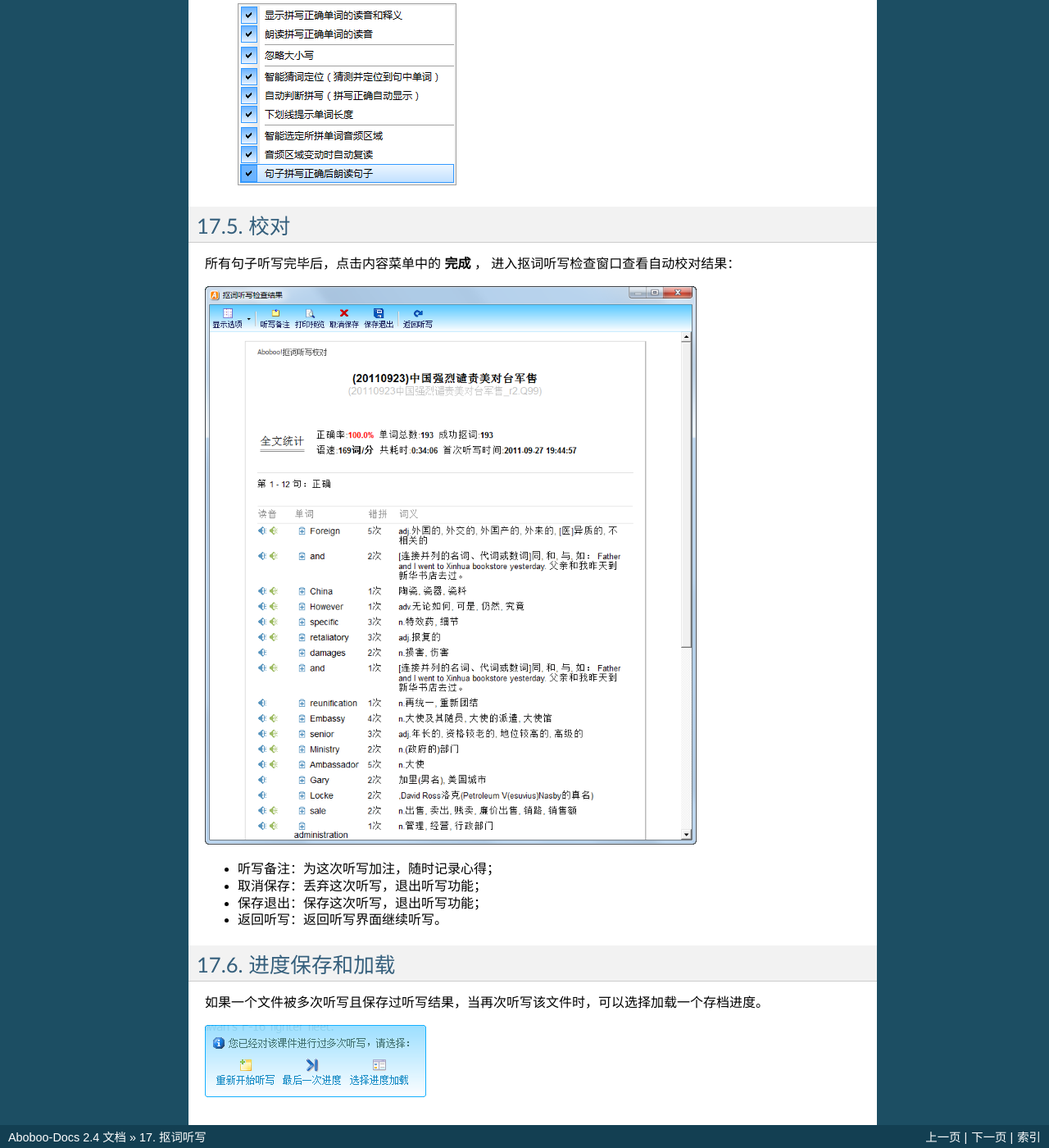
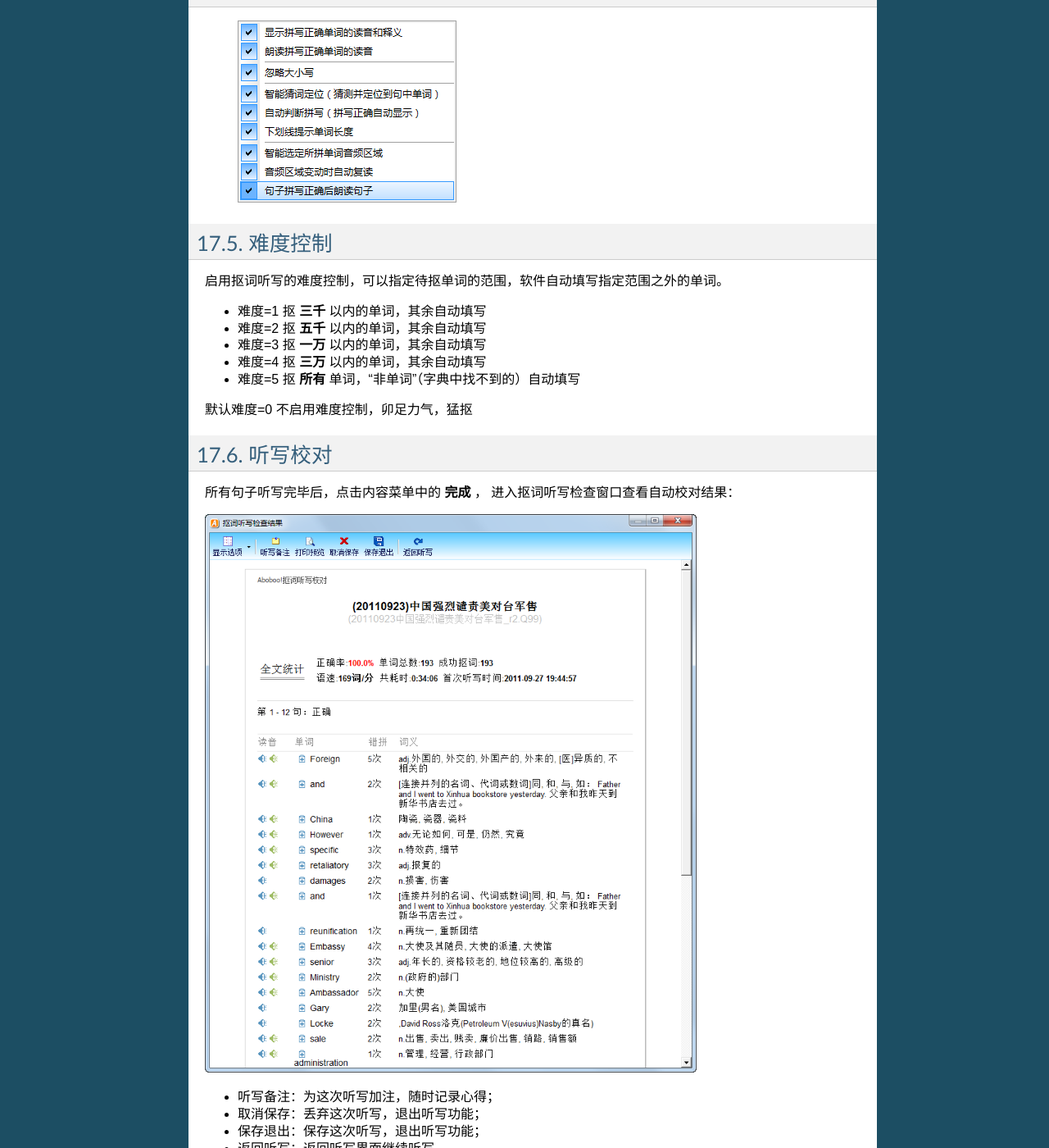
Before and after one commit to aboboo/Aboboo-Docs, a Sphinx documentation site: the page built from source/kou-ci-ting-xie.rst, in a window 1280 px wide and 1400 px high, scrolled down 2476 px. Shown: the whole window at 82% size. Built offline with Sphinx 7.4.7, drawn with Linux system fonts in a browser that asks for light colours; some of the changed text lies outside the part shown.

Commit message:
添加抠词难度控制

```diff
--- a/source/kou-ci-ting-xie.rst
+++ b/source/kou-ci-ting-xie.rst
@@ -15,7 +15,7 @@
     :width: 600px
 
 快捷操作
-==========
+========
 
   +----+------------------------+-------------------------------------------------------------------+
   | #  | 快捷键/操作方式        | 功能                                                              |
@@ -45,7 +45,7 @@
 
 
 神奇的Alt键
-===========
+==============
 确实拼不出某个单词，请Hold住Alt键，激活提示器：
 
 * 第一遍：提示单词在本句中的读音。
@@ -77,7 +77,21 @@
   .. image:: /images/P1053.PNG
 
 
-校对
+难度控制
+========
+
+启用抠词听写的难度控制，可以指定待抠单词的范围，软件自动填写指定范围之外的单词。
+
+* 难度=1 抠 **三千** 以内的单词，其余自动填写
+* 难度=2 抠 **五千** 以内的单词，其余自动填写
+* 难度=3 抠 **一万** 以内的单词，其余自动填写
+* 难度=4 抠 **三万** 以内的单词，其余自动填写
+* 难度=5 抠 **所有** 单词，“非单词”（字典中找不到的）自动填写
+
+默认难度=0 不启用难度控制，卯足力气，猛抠
+
+
+听写校对
 ========
 所有句子听写完毕后，点击内容菜单中的 **完成** ， 进入抠词听写检查窗口查看自动校对结果：
 
```
